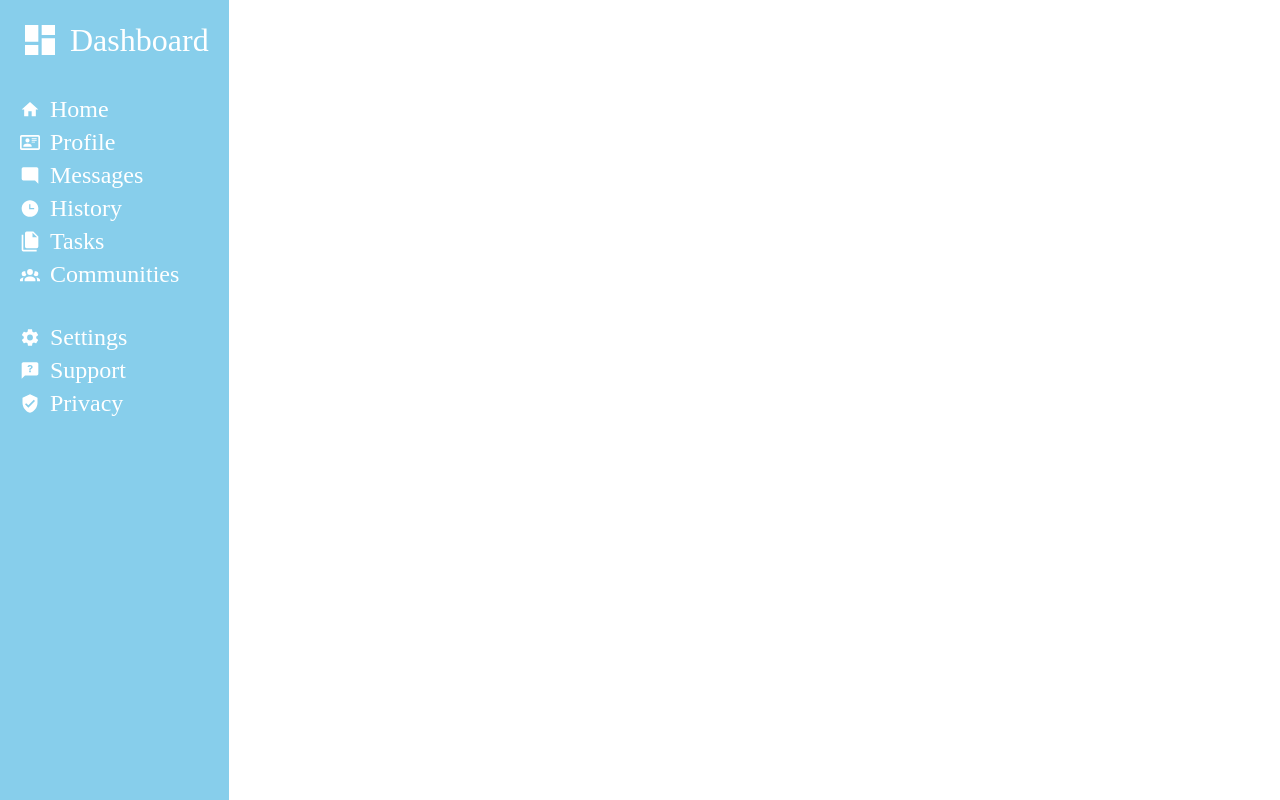
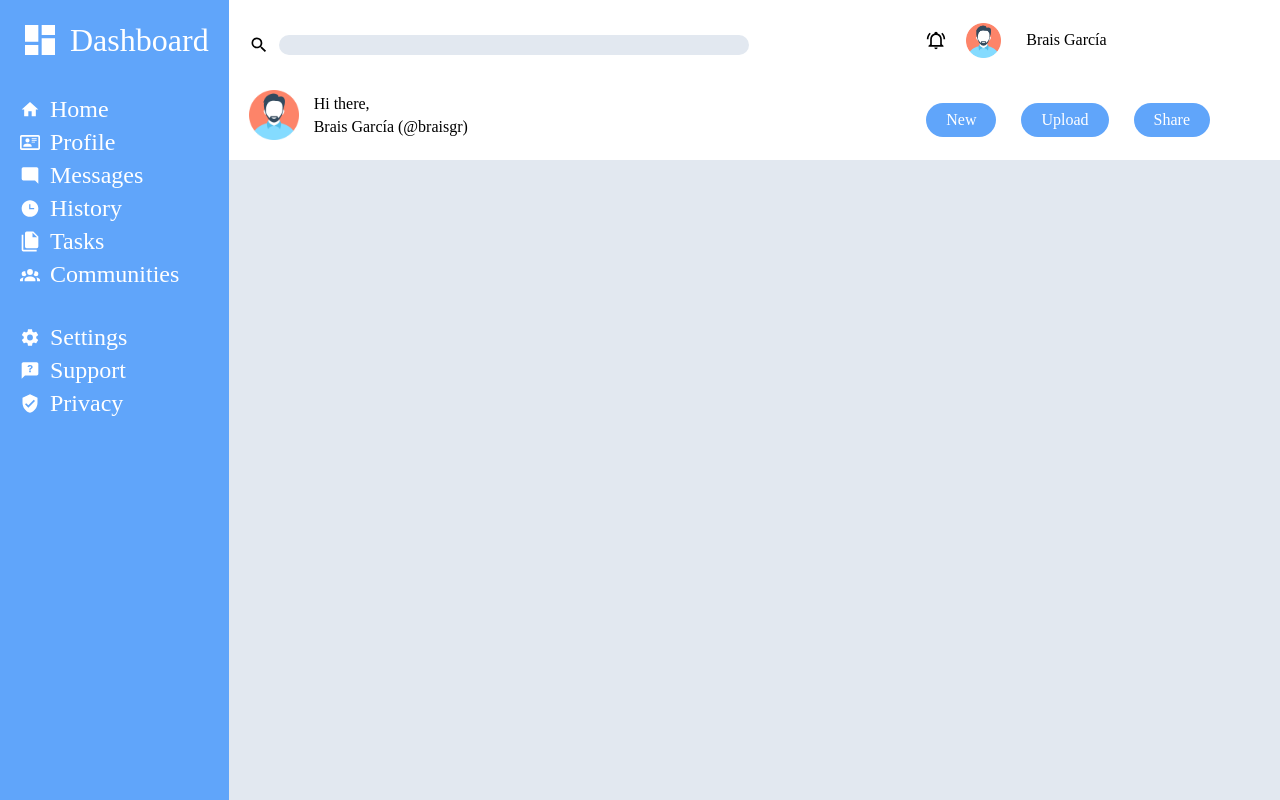
Before and after one commit to braisgr/admin-dashboard, a plain HTML site: page index.html in a window 1280 px wide. Drawn offline with Linux system fonts and the light colour scheme.

Commit message:
header panel added

```diff
--- a/css/style.css
+++ b/css/style.css
@@ -1,5 +1,20 @@
+*,
+*::before,
+*::after{
+  box-sizing: border-box;
+}
+
+:root{
+  --primary-color: #60a5fa;
+  --lightblue: #e2e8f0;
+}
+
 body{
   margin: 0;
+}
+
+p{
+  margin: 5px;
 }
 
 .container{
@@ -9,7 +24,7 @@ body{
 }
 
 .nav-panel{
-  background-color: skyblue;
+  background-color: var(--primary-color);
 }
 
 .menu-list,
@@ -61,4 +76,84 @@ body{
 
 .user-panel{
   display: grid;
+  grid-template-rows: 1fr 4fr;
 }
+
+.header{
+  display: grid;
+  grid-template-columns: 1fr auto;
+}
+
+.user-info-container{
+  display: grid;
+  grid-template-rows: repeat(2, 1fr);
+  padding: 10px 20px;
+}
+
+.searchbar-container{
+  display: flex;
+  flex-direction: row;
+  align-items: center;
+  gap: 10px;
+}
+
+#searchbar{
+  width: 80%;
+  height: 20px;
+  border: none;
+  border-radius: 12px;
+  background-color: var(--lightblue);
+}
+
+.user-greeting-container{
+  display: flex;
+  flex-direction: row;
+  align-items: center;
+  gap: 10px;
+}
+
+.user-buttons-container{
+ display: grid;
+ padding: 10px 70px;
+ gap: 20px;
+}
+
+.user-buttons-container .profile-img{
+  width: 35px;
+}
+
+.user-notifications{
+  display: flex;
+  flex-direction: row;
+  align-items: center;
+  gap: 20px;
+}
+
+.user-buttons{
+  display: flex;
+  flex-direction: row;
+  gap: 25px;
+  justify-content: space-between;
+  align-items: center;
+}
+
+.user-button{
+  background-color: var(--primary-color);
+  color: #fff;
+  border: none;
+  border-radius: 20px;
+  padding: 8px 20px;
+  text-decoration: none;
+}
+
+.action-icon{
+  width: 20px;
+}
+
+.profile-img{
+  width: 50px;
+}
+
+.content{
+  background-color: var(--lightblue)
+}
--- a/index.html
+++ b/index.html
@@ -33,7 +33,31 @@
     </nav>
     <div class="user-panel">
       <header class="header">
-
+        <div class="user-info-container">
+          <div class="searchbar-container">
+            <img src="assets/magnify.svg" class="action-icon">
+            <input type="text" id="searchbar">
+          </div>
+          <div class="user-greeting-container">
+            <img src="assets/profile.png" class="profile-img">
+            <div class="greeting">
+              <p>Hi there,</p>
+              <p>Brais García (@braisgr)</p>
+            </div>
+          </div>
+        </div>
+        <div class="user-buttons-container">
+          <div class="user-notifications">
+            <img src="assets/bell-ring-outline.svg" class="action-icon">
+            <img src="assets/profile.png" class="profile-img">
+            <p>Brais García</p>
+          </div>
+          <div class="user-buttons">
+            <a href="#" class="user-button">New</a>
+            <a href="#" class="user-button">Upload</a>
+            <a href="#" class="user-button">Share</a>
+          </div>
+        </div>
       </header>
       <main class="content">
 
```
Also changed, not shown: assets/bell-ring-outline.svg (added), assets/eye-plus-outline.svg (added), assets/magnify.svg (added), assets/profile.png (added), assets/share-variant-outline.svg (added), assets/star-plus-outline.svg (added).
